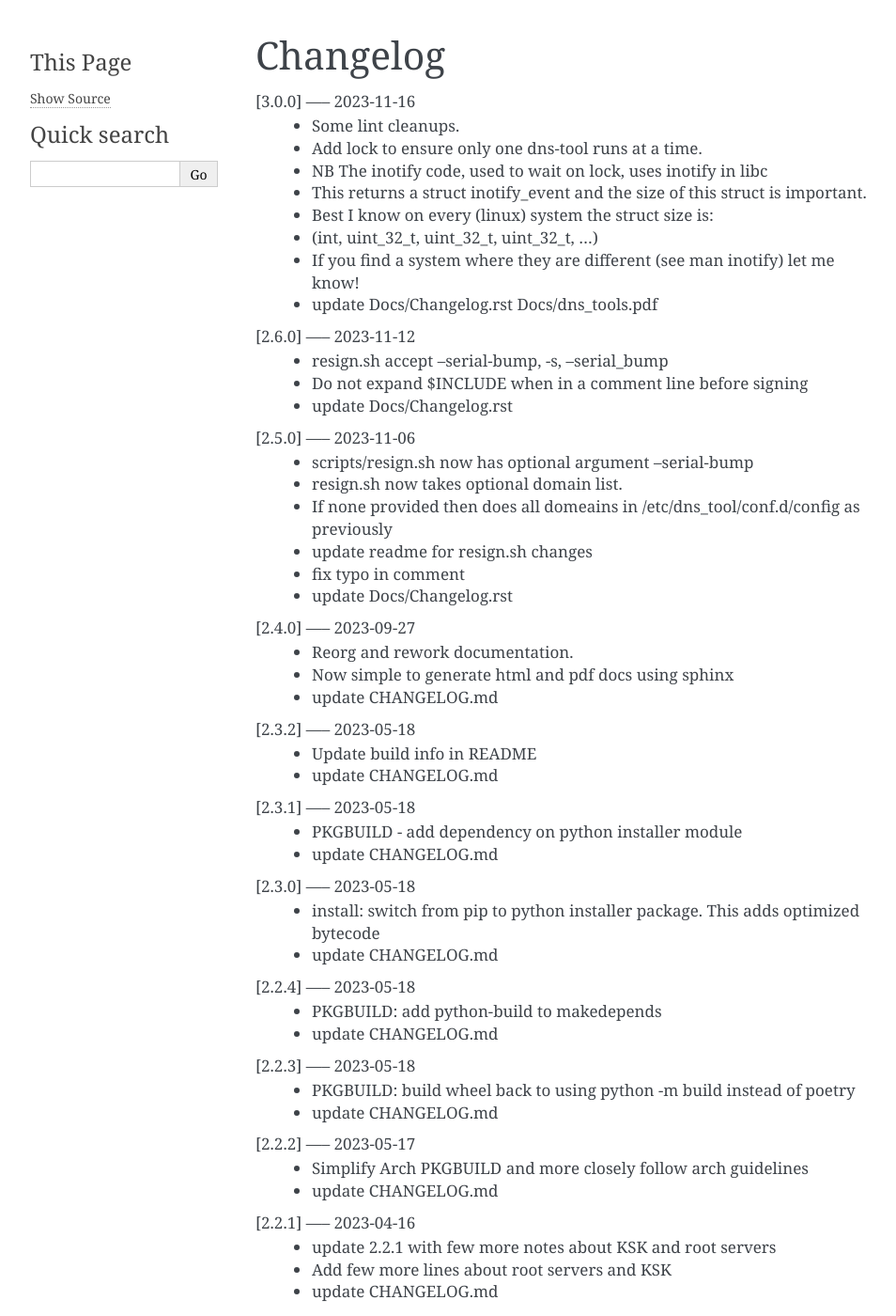
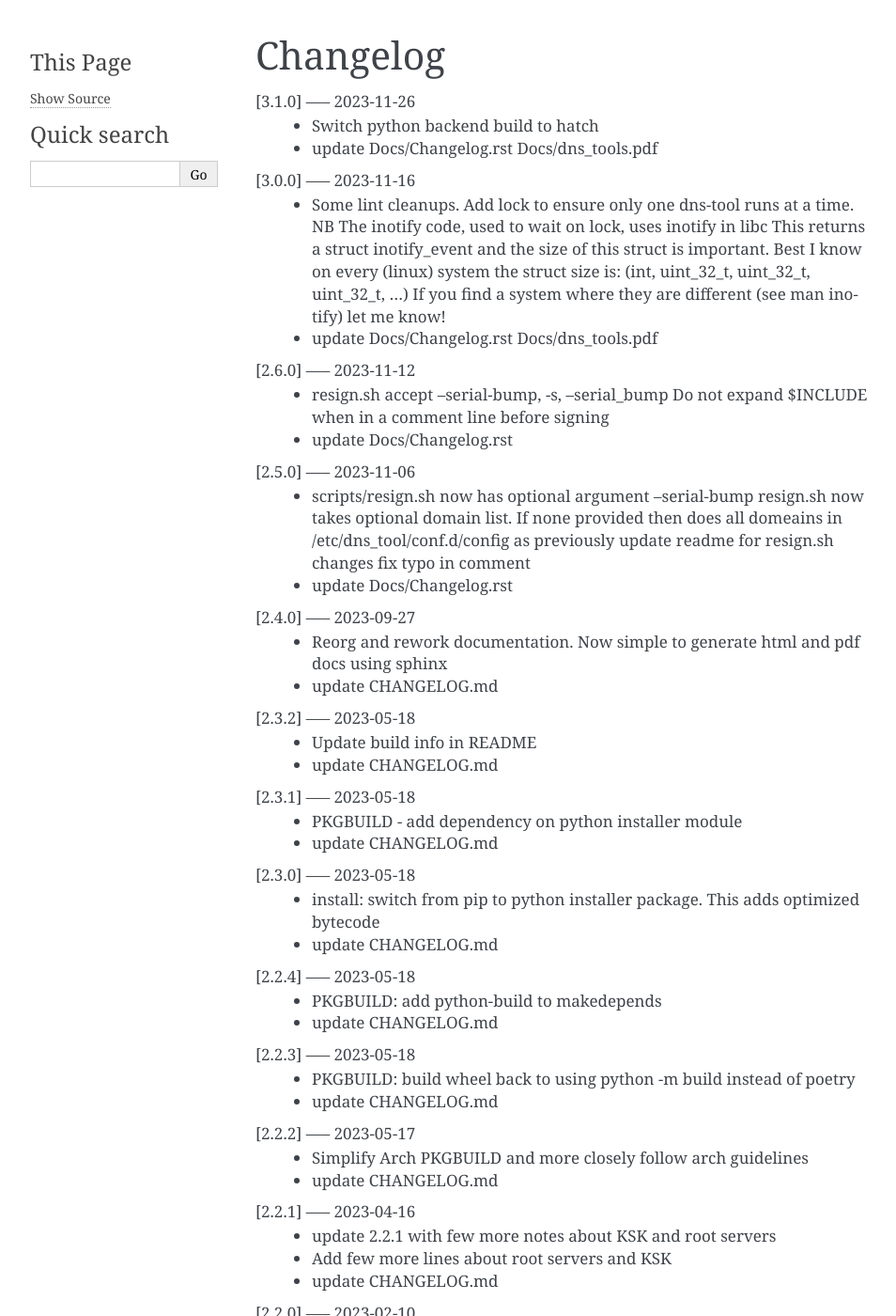
Before and after one commit to gene-git/dns_tools, a Sphinx documentation site: the page built from Docs/Changelog.rst, in a window 1280 px wide and 1400 px high. Shown: the whole window at 94% size, without its empty margins (148-1102 px from the left). Built offline with Sphinx 7.4.7, drawn with Linux system fonts in a browser that asks for light colours; pages that are not in the unit, such as notebooks, are missing from menus; some of the changed text lies outside the part shown.

Commit message:
update Docs/Changelog.rst Docs/dns_tools.pdf

```diff
--- a/Docs/Changelog.rst
+++ b/Docs/Changelog.rst
@@ -1,32 +1,36 @@
 Changelog
 =========
 
+[3.1.0] ----- 2023-11-26
+ * Switch python backend build to hatch
+ * update Docs/Changelog.rst Docs/dns_tools.pdf
+
 [3.0.0] ----- 2023-11-16
  * Some lint cleanups.
- * Add lock to ensure only one dns-tool runs at a time.
- * NB The inotify code, used to wait on lock, uses inotify in libc
- * This returns a struct inotify_event and the size of this struct is important.
- * Best I know on every (linux) system the struct size is:
- * (int, uint_32_t, uint_32_t, uint_32_t, ...)
- * If you find a system where they are different (see man inotify) let me know!
+   Add lock to ensure only one dns-tool runs at a time.
+   NB The inotify code, used to wait on lock, uses inotify in libc
+   This returns a struct inotify_event and the size of this struct is important.
+   Best I know on every (linux) system the struct size is:
+   (int, uint_32_t, uint_32_t, uint_32_t, ...)
+   If you find a system where they are different (see man inotify) let me know!
  * update Docs/Changelog.rst Docs/dns_tools.pdf
 
 [2.6.0] ----- 2023-11-12
  * resign.sh accept --serial-bump, -s, --serial_bump
- * Do not expand $INCLUDE when in a comment line before signing
+   Do not expand $INCLUDE when in a comment line before signing
  * update Docs/Changelog.rst
 
 [2.5.0] ----- 2023-11-06
  * scripts/resign.sh now has optional argument --serial-bump
- * resign.sh now takes optional domain list.
- * If none provided then does all domeains in /etc/dns_tool/conf.d/config as previously
- * update readme for resign.sh changes
- * fix typo in comment
+   resign.sh now takes optional domain list.
+   If none provided then does all domeains in /etc/dns_tool/conf.d/config as previously
+   update readme for resign.sh changes
+   fix typo in comment
  * update Docs/Changelog.rst
 
 [2.4.0] ----- 2023-09-27
  * Reorg and rework documentation.
- * Now simple to generate html and pdf docs using sphinx
+   Now simple to generate html and pdf docs using sphinx
  * update CHANGELOG.md
 
 [2.3.2] ----- 2023-05-18
@@ -64,8 +68,8 @@ Changelog
 
 [2.1.0] ----- 2023-02-04
  * rel_from_abs_path now uses os.path.relpath() instead of our own function
- * Improve message about checking to ensure required keys are available
- * Small readme changes
+   Improve message about checking to ensure required keys are available
+   Small readme changes
  * more readme changes
  * readme tweaks
  * update CHANGELOG.md
@@ -80,7 +84,7 @@ Changelog
 
 [2.0.1] ----- 2023-01-22
  * Remove "coming soon" from readme
- * fix PKGBUILD
+   fix PKGBUILD
  * update CHANGELOG.md
 
 [2.0.0] ----- 2023-01-22
```
Also changed, not shown: 1 other file.
